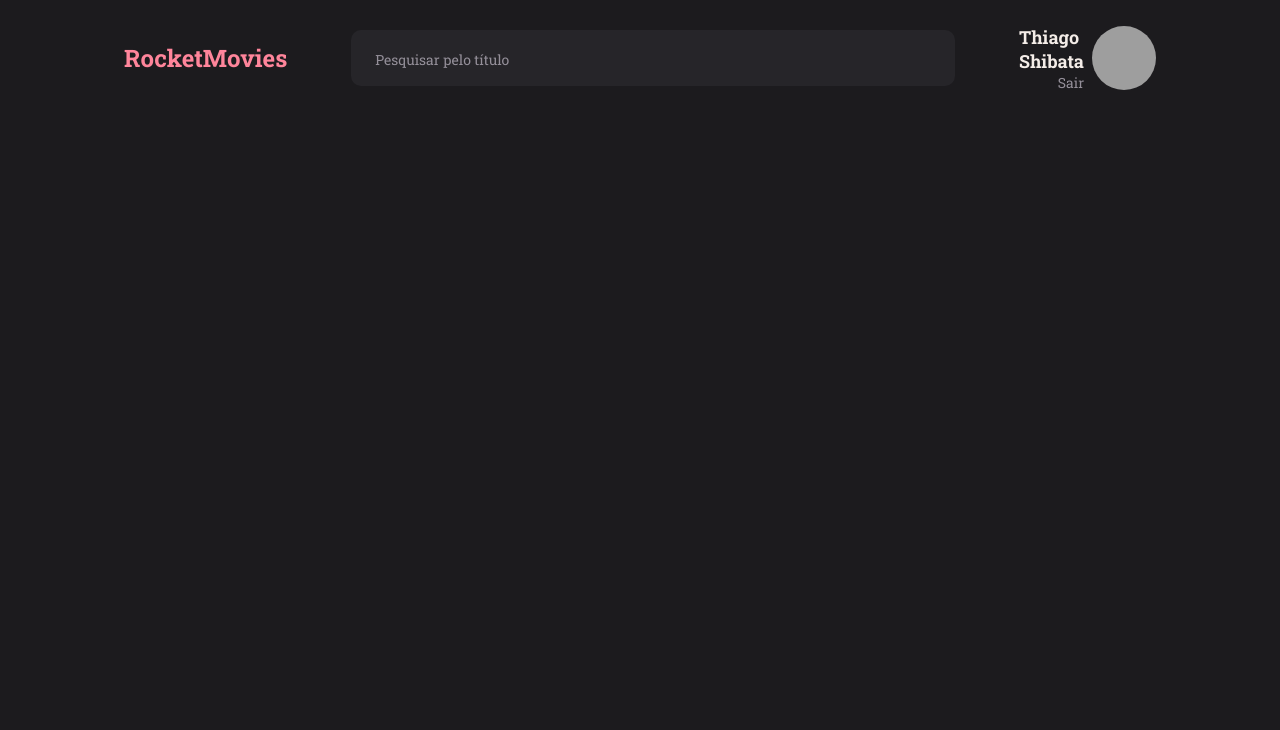
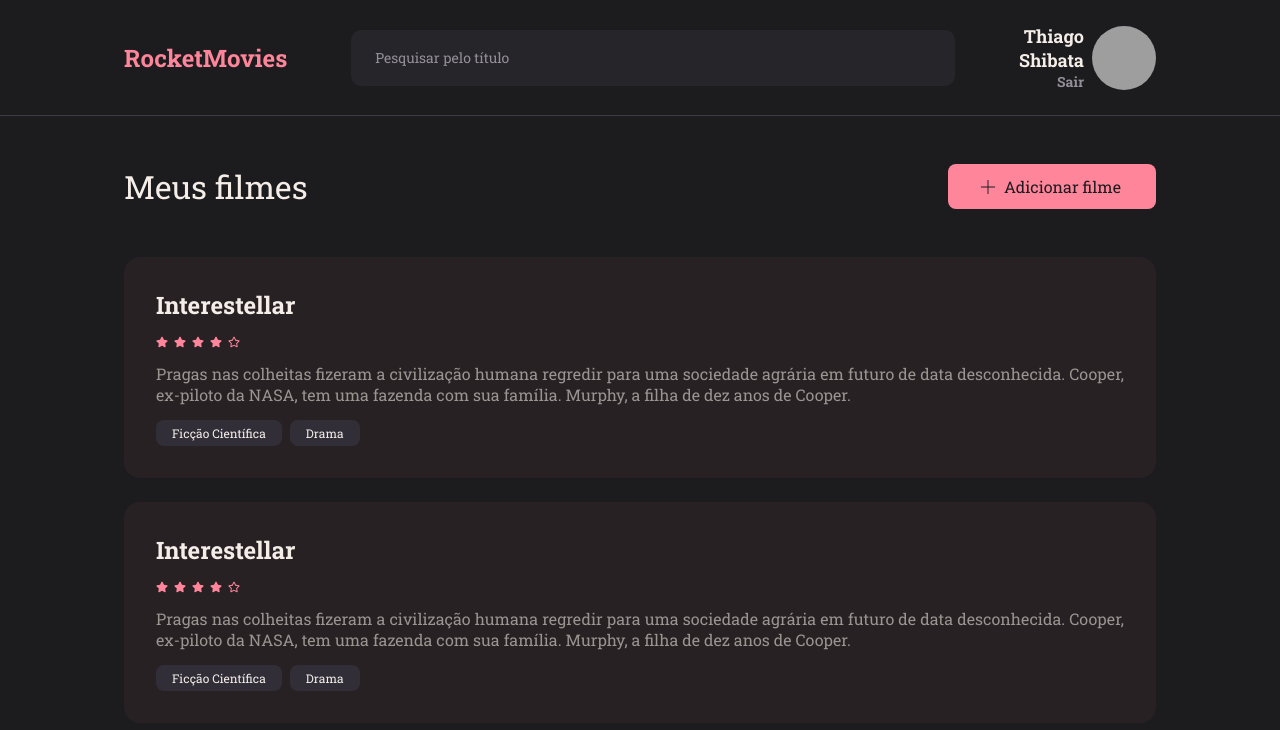
Before and after one commit to thiagoshibata/explorer-frontend-movies, a React (Vite) app: page / in a window 1280 px wide. Shown: the top 730 px of the page. Built offline with nearby package versions, Linux system fonts and the light colour scheme; grey boxes are pictures that could not be loaded.

Commit message:
feat: finalized page Home

```diff
--- a/package.json
+++ b/package.json
@@ -12,6 +12,7 @@
   "dependencies": {
     "react": "^18.2.0",
     "react-dom": "^18.2.0",
+    "react-icons": "^5.2.1",
     "react-router-dom": "^6.23.1",
     "styled-components": "^6.1.11"
   },
--- /dev/null
+++ b/src/components/Button/styles.js
@@ -0,0 +1,5 @@
+import styled from "styled-components";
+
+export const Container = styled.button`
+  background-color: ${({theme}) => theme.COLORS.SALMON};
+`;
--- a/src/components/Header/styles.js
+++ b/src/components/Header/styles.js
@@ -11,6 +11,8 @@ export const Container = styled.header`
   justify-content: space-between;
   align-items: center;
   gap: 64px;
+
+  border-bottom: 1px solid #3e3b47;
 `
 export const Logo = styled.div`
   font-size: 24px;
@@ -21,6 +23,10 @@ export const Search = styled.input`
   width: 100%;
   height: 56px;
   background-color: ${({ theme }) => theme.COLORS.BACKGROUND_700};
+
+  font-size: 14px;
+  color: ${({ theme }) => theme.COLORS.WHITE};
+
   border: none;
   border-radius: 10px;
   padding: 19px 24px;
@@ -32,10 +38,9 @@ export const Search = styled.input`
 `
 export const Profile = styled.div`
   display: flex;
-  flex-direction: row;
   align-items: center;
+  gap: 8px;
   cursor: pointer;
-  gap: 8px;
 
   > img {
     width: 64px;
@@ -45,10 +50,11 @@ export const Profile = styled.div`
   > div {
     display: flex;
     flex-direction: column;
-    align-items: end;
+    text-align: right;
 
     span {
       font-size: 14px;
+      font-weight: 700;
       color: ${({ theme }) => theme.COLORS.GRAY_800};
     }
     strong {
--- /dev/null
+++ b/src/components/Movie/index.jsx
@@ -0,0 +1,27 @@
+/* eslint-disable no-unused-vars */
+/* eslint-disable react/prop-types */
+import { FaStar, FaRegStar } from "react-icons/fa"
+import { Container } from "./styles"
+
+import { Tag } from "../../components/Tag"
+
+export function Movie({ data, ...rest }) {
+  return (
+    <Container>
+      <h2>{data.title}</h2>
+      <div className="stars">
+        <FaStar />
+        <FaStar />
+        <FaStar />
+        <FaStar />
+        <FaRegStar />
+      </div>
+      <p>{data.description}</p>
+      <footer>
+        {data.tags.map((tag) => (
+          <Tag key={tag.id} title={tag.name} />
+        ))}
+      </footer>
+    </Container>
+  )
+}
--- /dev/null
+++ b/src/components/Movie/styles.js
@@ -0,0 +1,41 @@
+import styled from "styled-components"
+
+export const Container = styled.div`
+  display: flex;
+  flex-direction: column;
+  gap: 15px;
+  padding: 32px;
+  border-radius: 16px;
+
+  background-color: ${({ theme }) => theme.COLORS.BACKGROUND_600};
+
+  .stars {
+    display: flex;
+    align-items: center;
+    gap: 6px;
+    svg {
+      color: ${({ theme }) => theme.COLORS.SALMON};
+      font-size: 12px;
+    }
+  }
+  > h2 {
+    font-size: 24px;
+    font-weight: 700;
+  }
+  > p {
+    font-size: 16px;
+    color: ${({ theme }) => theme.COLORS.GRAY_700};
+    text-align: justify;
+    max-height: 52px;
+    overflow: hidden;
+    text-overflow: ellipsis;
+    display: -webkit-box;
+    -webkit-line-clamp: 2;
+    -webkit-box-orient: vertical;
+  }
+
+  > footer {
+    display: flex;
+    gap: 8px;
+  }
+`
--- /dev/null
+++ b/src/components/Tag/index.jsx
@@ -0,0 +1,7 @@
+/* eslint-disable no-unused-vars */
+/* eslint-disable react/prop-types */
+import { Container } from "./styles"
+
+export function Tag({ title, ...rest }) {
+  return <Container>{title}</Container>
+}
--- /dev/null
+++ b/src/components/Tag/styles.js
@@ -0,0 +1,9 @@
+import styled from "styled-components";
+
+export const Container = styled.span`
+  padding: 5px 16px;
+  font-size: 12px;
+  border-radius: 8px;
+
+  background-color: ${({ theme }) => theme.COLORS.BACKGROUND_TAG};
+`
--- a/src/pages/Home/index.jsx
+++ b/src/pages/Home/index.jsx
@@ -1,11 +1,58 @@
-import { Container } from "./styles"
+import { TfiPlus } from "react-icons/tfi"
+import { Container, NewMovie, Content } from "./styles"
 
 import { Header } from "../../components/Header"
+import { Movie } from "../../components/Movie"
 
 export function Home() {
   return (
     <Container>
       <Header />
+      <main>
+        <header>
+          <h1>Meus filmes</h1>
+          <NewMovie>
+            <TfiPlus />
+            Adicionar filme
+          </NewMovie>
+        </header>
+        <Content>
+          <Movie
+            data={{
+              title: "Interestellar",
+              description:
+                "Pragas nas colheitas fizeram a civilização humana regredir para uma sociedade agrária em futuro de data desconhecida. Cooper, ex-piloto da NASA, tem uma fazenda com sua família. Murphy, a filha de dez anos de Cooper.",
+              tags: [
+                {
+                  id: "1",
+                  name: "Ficção Científica",
+                },
+                {
+                  id: "2",
+                  name: "Drama",
+                },
+              ],
+            }}
+          />
+          <Movie
+            data={{
+              title: "Interestellar",
+              description:
+                "Pragas nas colheitas fizeram a civilização humana regredir para uma sociedade agrária em futuro de data desconhecida. Cooper, ex-piloto da NASA, tem uma fazenda com sua família. Murphy, a filha de dez anos de Cooper.",
+              tags: [
+                {
+                  id: "1",
+                  name: "Ficção Científica",
+                },
+                {
+                  id: "2",
+                  name: "Drama",
+                },
+              ],
+            }}
+          />
+        </Content>
+      </main>
     </Container>
   )
 }
--- a/src/pages/Home/styles.js
+++ b/src/pages/Home/styles.js
@@ -9,4 +9,44 @@ export const Container = styled.div`
   grid-template-areas:
     "header"
     "content";
+
+  > main {
+    grid-area: content;
+    overflow-y: scroll;
+    margin: 48px 0 12px;
+    padding: 0 124px;
+
+    > header {
+      display: flex;
+      justify-content: space-between;
+      align-items: center;
+
+      h1 {
+        font-size: 32px;
+        font-weight: 400;
+      }
+    }
+  }
 `
+
+export const NewMovie = styled.a`
+  display: flex;
+  gap: 8px;
+  background-color: ${({ theme }) => theme.COLORS.SALMON};
+  padding: 12px 32px;
+  border-radius: 8px;
+  width: 208px;
+
+  font-size: 16px;
+  font-weight: 400;
+  color: ${({ theme }) => theme.COLORS.BACKGROUND_800};
+  align-items: center;
+
+  cursor: pointer;
+`
+export const Content = styled.div`
+  margin-top: 48px;
+  display: flex;
+  flex-direction: column;
+  gap: 24px;
+`
--- a/src/styles/theme.js
+++ b/src/styles/theme.js
@@ -6,6 +6,7 @@ export default {
     BACKGROUND_800: "#1C1B1E",
     BACKGROUND_700: "#262529",
     BACKGROUND_600: "rgba(255,133,155,0.05)",
+    BACKGROUND_TAG: "#312E38",
 
     WHITE: "#F4EDE8",
     SALMON: "#FF859B",
```
Also changed, not shown: src/components/Button/index.jsx (added, +8 -0 lines), 1 other file (tests, documents, lock files or other folders).
